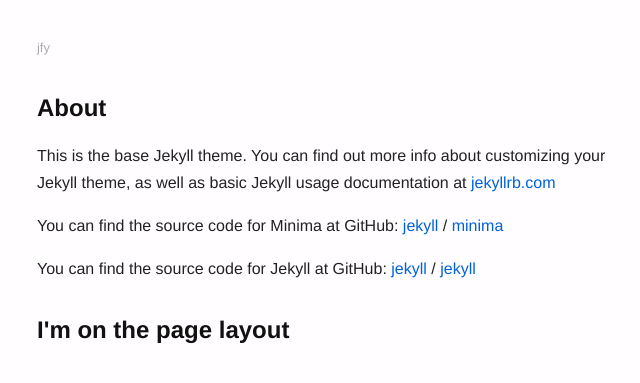
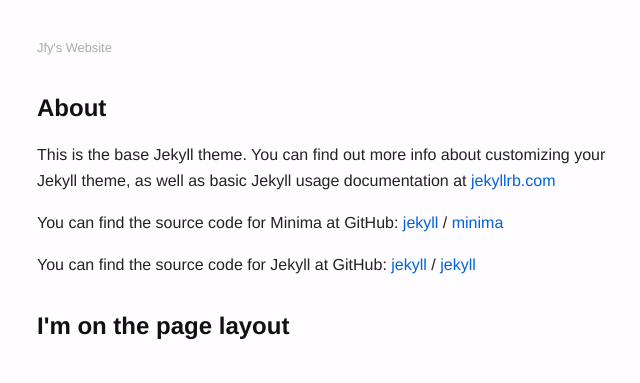
Before and after one commit to jfeiwell/jfeiwell.github.io, a Jekyll site: the page built from about.markdown, in a window 1280 px wide. Shown: the top 383 px of the page, without its empty margins (313-953 px from the left). Built offline with Jekyll 4.4.1, drawn with Linux system fonts in a browser that asks for light colours.

Commit message:
little stuff

```diff
--- a/_config.yml
+++ b/_config.yml
@@ -18,11 +18,11 @@
 # You can create any custom variable you would like, and they will be accessible
 # in the templates via {{ site.myvariable }}.
 
-title: jfy
+title: Jfy's Website
 myname: Jeff Feiwell
 #email: your-email@example.com
 description: >- # this means to ignore newlines until "baseurl:"
-  Jeff Feiwell's personal website.
+  Jeff Feiwell's personal website
 baseurl: "" # the subpath of your site, e.g. /blog
 url: "http://jfeiwell.com" # the base hostname & protocol for your site, e.g. http://example.com
 twitter_username: jfeiwell
--- a/assets/main.css
+++ b/assets/main.css
@@ -92,7 +92,7 @@
   margin-top: 0.5em;
   margin-bottom: 1em;
   max-width: 580px;
-  line-height:27px;
+  line-height:26px;
 }
 
 li {
```
Also changed, not shown: 3 other files.
